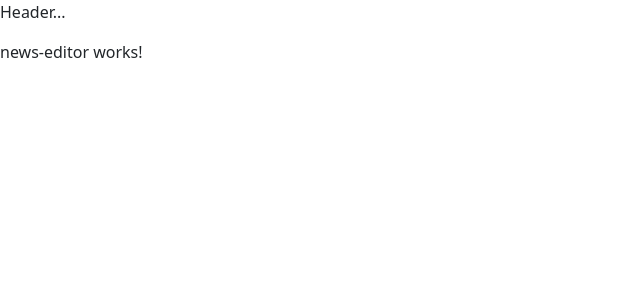
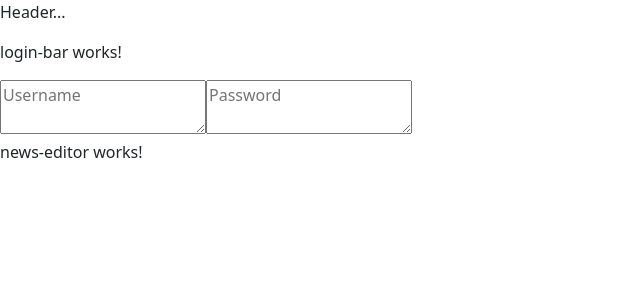
Before and after one commit to LinusRac/news-reader, an Angular app: page /edit in a window 1280 px wide. Shown: the top 300 px of the page, without its empty margins (0-640 px from the left). Built offline with nearby package versions, Linux system fonts and the light colour scheme.

Commit message:
first placeholder for login bar

```diff
--- a/src/app/login-bar/login-bar.html
+++ b/src/app/login-bar/login-bar.html
@@ -1 +1,4 @@
 <p>login-bar works!</p>
+
+<textarea placeholder="Username" ></textarea>
+<textarea placeholder="Password"></textarea>
--- a/src/app/news-editor/news-editor.html
+++ b/src/app/news-editor/news-editor.html
@@ -1 +1,2 @@
+<app-login-bar></app-login-bar>
 <p>news-editor works!</p>
--- a/src/app/news-editor/news-editor.ts
+++ b/src/app/news-editor/news-editor.ts
@@ -1,8 +1,9 @@
 import { Component } from '@angular/core';
+import { LoginBar } from "../login-bar/login-bar";
 
 @Component({
   selector: 'app-news-editor',
-  imports: [],
+  imports: [LoginBar],
   templateUrl: './news-editor.html',
   styleUrl: './news-editor.css'
 })
--- a/src/app/news-viewer/news-viewer.html
+++ b/src/app/news-viewer/news-viewer.html
@@ -1 +1,2 @@
 <p>news-viewer works!</p>
+<app-login-bar></app-login-bar>
--- a/src/app/news-viewer/news-viewer.ts
+++ b/src/app/news-viewer/news-viewer.ts
@@ -1,8 +1,9 @@
 import { Component } from '@angular/core';
+import { LoginBar } from "../login-bar/login-bar";
 
 @Component({
   selector: 'app-news-viewer',
-  imports: [],
+  imports: [LoginBar],
   templateUrl: './news-viewer.html',
   styleUrl: './news-viewer.css'
 })
```
